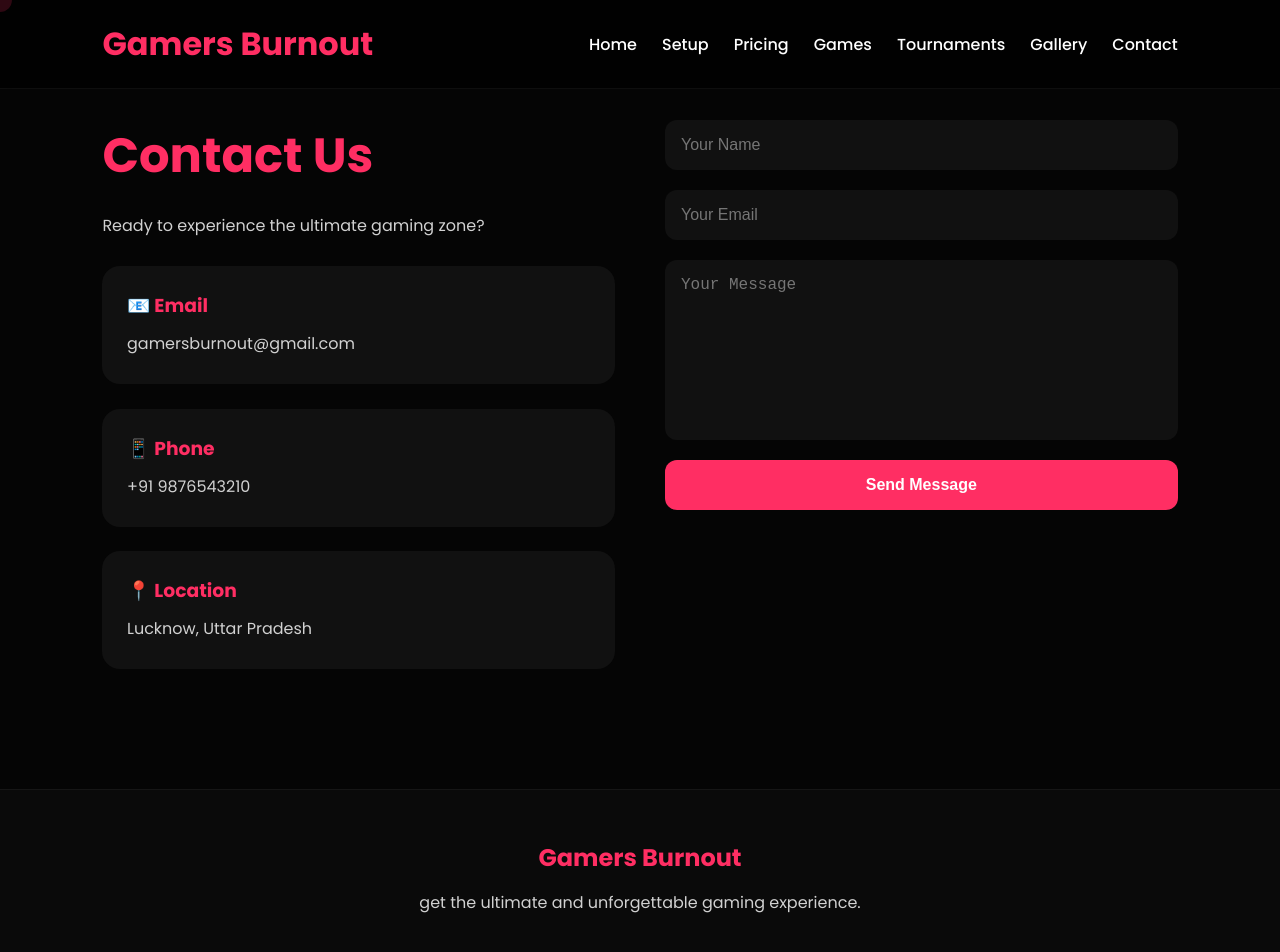
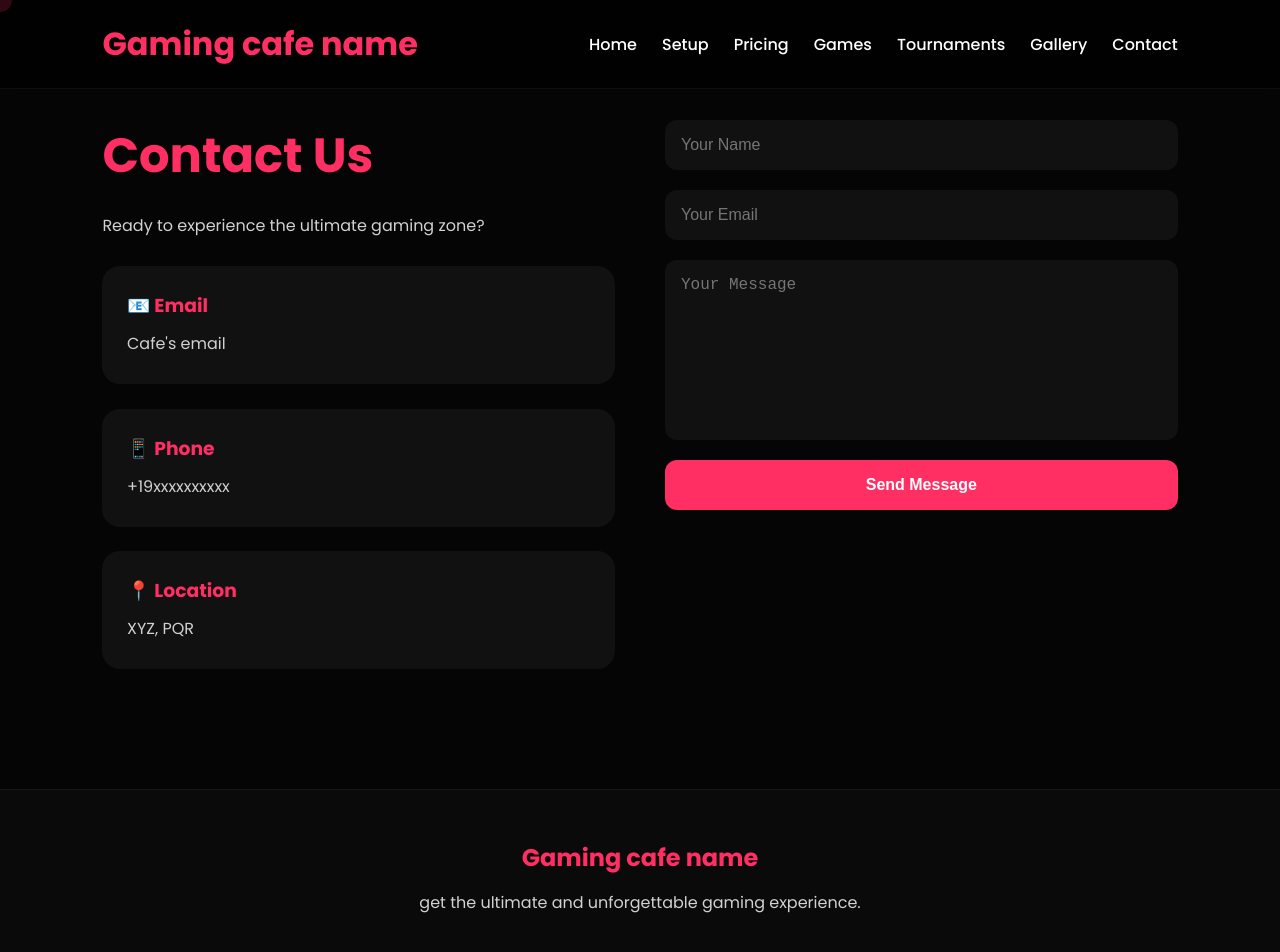
Before and after one commit to ktshgsg/cafe-website, a website: page public/contact.html in a window 1280 px wide. Drawn offline with Linux system fonts and the light colour scheme.

Commit message:
Replace specific cafe details with placeholders
Updated the contact page with generic placeholder information.

```diff
--- a/public/contact.html
+++ b/public/contact.html
@@ -3,8 +3,8 @@
 <head>
     <meta charset="UTF-8">
     <meta name="viewport" content="width=device-width, initial-scale=1.0">
-    <meta name="description" content="Gamers Burnout Gaming Cafe">
-    <title>Contact | Gamers Burnout</title>
+    <meta name="description" content="Gaming Cafe's name">
+    <title>Contact | Gaming cafe name</title>
     <link rel="stylesheet" href="style.css">
 </head>
 
@@ -14,7 +14,7 @@
 
     <nav>
 
-        <h1>Gamers Burnout</h1>
+        <h1>Gaming cafe name</h1>
 
         <ul class="nav-links">
             <li><a href="index.html">Home</a></li>
@@ -44,17 +44,17 @@
 
             <div class="info-box">
                 <h3>📧 Email</h3>
-                <p>gamersburnout@gmail.com</p>
+                <p>Cafe's email</p>
             </div>
 
             <div class="info-box">
                 <h3>📱 Phone</h3>
-                <p>+91 9876543210</p>
+                <p>+19xxxxxxxxxx</p>
             </div>
 
             <div class="info-box">
                 <h3>📍 Location</h3>
-                <p>Lucknow, Uttar Pradesh</p>
+                <p>XYZ, PQR</p>
             </div>
 
         </div>
@@ -79,7 +79,7 @@
 
 <footer>
 
-    <h2>Gamers Burnout</h2>
+    <h2>Gaming cafe name</h2>
 
     <p>
         get the ultimate and unforgettable gaming experience.
```
